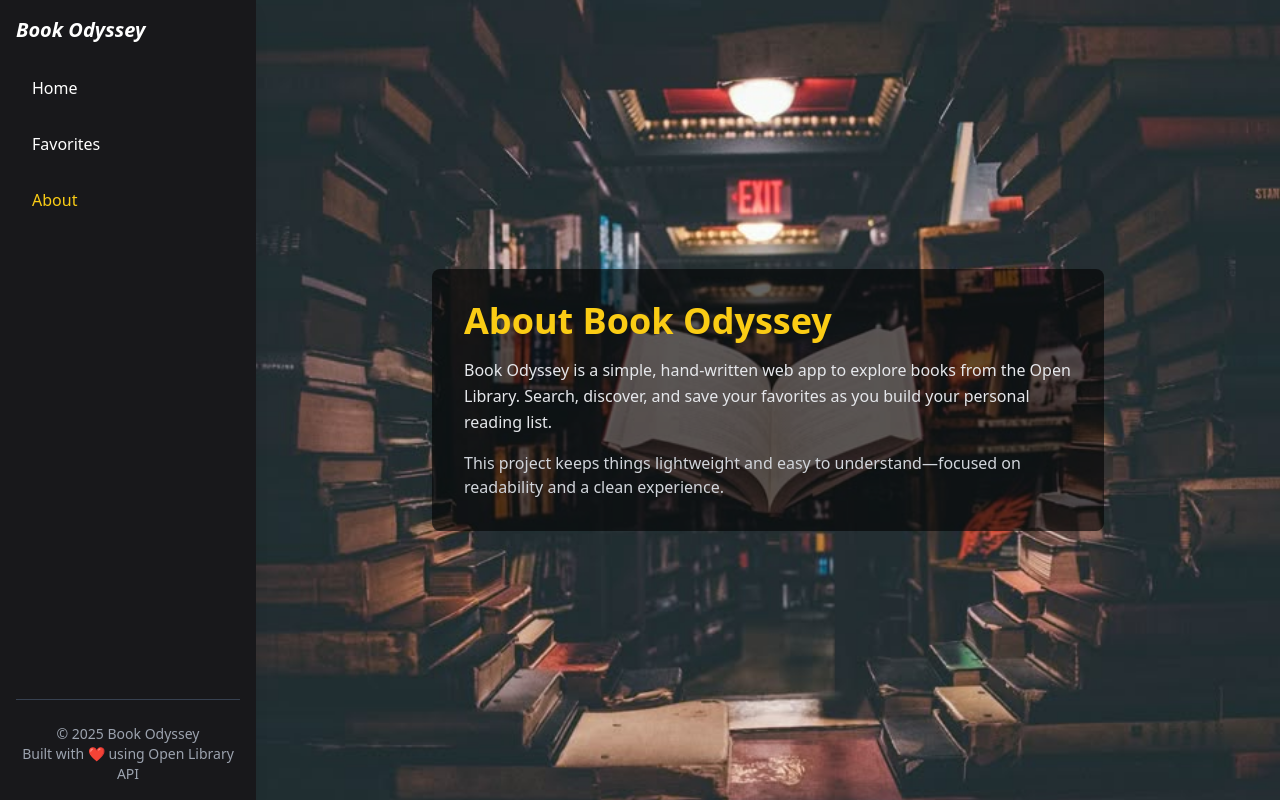
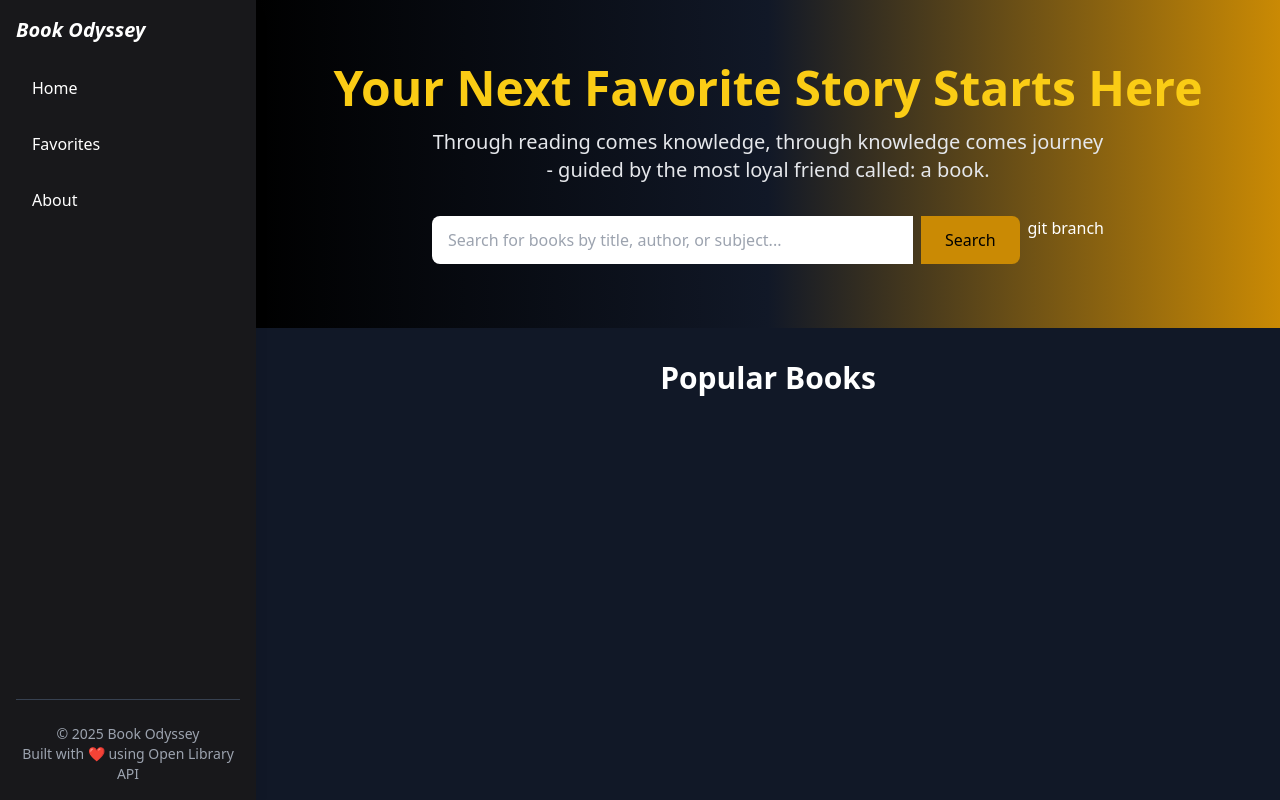
Before and after one commit to gihozo-elyse/Phase-One-Capstone-Projects-, a plain HTML site: page index.html in a window 1280 px wide. Drawn offline with nearby package versions, Linux system fonts and the light colour scheme.

Commit message:
i add changes index.html and about.html

```diff
--- a/index.html
+++ b/index.html
@@ -3,9 +3,9 @@
 <head>
     <meta charset="UTF-8">
     <meta name="viewport" content="width=device-width, initial-scale=1.0">
-    <title>About - Book Odyssey</title>
+    <title>Book Odyssey - Discover Your Next Read</title>
+
     <script src="https://cdn.tailwindcss.com"></script>
-
     <style>
         .mobile-menu {
             transform: translateX(-100%);
@@ -15,10 +15,16 @@
             transform: translateX(0);
         }
     </style>
+
+
+
 </head>
-<body class="bg-gray-900 text-white">
+<body class="bg-gray-900">
 
     <button id="mobileMenuButton" class="lg:hidden fixed top-4 left-4 z-50 bg-zinc-900 text-white p-3 rounded-lg">Menu</button>
+
+
+
 
     <nav id="sidebar" class="mobile-menu lg:translate-x-0 w-64 bg-zinc-900 shadow-lg fixed left-0 top-0 h-full flex flex-col p-4 z-50">
 
@@ -33,10 +39,11 @@
                 <a href="favorites.html" class="block px-4 py-2 rounded hover:text-yellow-400 text-white transition-colors">Favorites</a>
             </li>
             <li>
-                <a href="about.html" class="block px-4 py-2 rounded hover:text-yellow-400 text-yellow-400 transition-colors">About</a>
+                <a href="about.html" class="block px-4 py-2 rounded hover:text-yellow-400 text-white transition-colors">About</a>
             </li>
 
         </ul>
+
 
         <div class="mt-auto pt-6 border-t border-gray-700">
             <p class="text-gray-400 text-sm text-center">
@@ -48,22 +55,66 @@
 
 
     <main class="lg:ml-64 min-h-screen">
-        <section class="min-h-screen flex items-center justify-center px-6 py-16 relative">
-            <img src="about bg.jpg" alt="About background" class="absolute inset-0 w-full h-full object-cover z-0">
-            <div class="bg-black/60 rounded-lg p-8 max-w-2xl w-full relative z-10">
-                <h1 class="text-3xl md:text-4xl font-bold text-yellow-400 mb-4">About Book Odyssey</h1>
-                <p class="text-gray-200 leading-relaxed mb-4">
-                    Book Odyssey is a simple, hand-written web app to explore books from the Open Library.
-                    Search, discover, and save your favorites as you build your personal reading list.
+
+        <header class="w-full bg-gradient-to-r from-black via-gray-900 to-yellow-600 text-white justify-center items-center py-12 lg:py-16 px-4">
+            <div class="w-full  text-center">
+                <h1 class="text-3xl md:text-4xl lg:text-5xl font-bold mb-4 text-yellow-400">
+                    Your Next Favorite Story Starts Here
+                </h1>
+                <p class="text-lg md:text-xl mb-8 max-w-2xl mx-auto text-gray-200">
+                   Through reading comes knowledge, through knowledge comes journey - guided by the most loyal friend called: a book.
+
                 </p>
-                <p class="text-gray-300">
-                    This project keeps things lightweight and easy to understand—focused on readability
-                    and a clean experience.
-                </p>
+
+
+                <div class="max-w-2xl mx-auto flex flex-col sm:flex-row gap-2">
+                    <input
+                        type="text"
+                        id="searchInput"
+                        placeholder="Search for books by title, author, or subject..."
+                        class="flex-grow px-4 py-3 rounded-lg sm:rounded-l-lg sm:rounded-r-none text-gray-800 focus:outline-none focus:ring-2 focus:ring-yellow-400"
+                    >
+                    <button
+                        id="searchButton"
+                        class="bg-yellow-600 hover:bg-yellow-700 px-6 py-3 rounded-lg sm:rounded-r-lg sm:rounded-l-none font-medium text-black transition-colors whitespace-nowrap"
+                    >
+                        Search
+                    </button>git branch
+
+                </div>
             </div>
-        </section>
+        </header>
+
+
+        <div class="container mx-auto px-4 sm:px-6 py-6 lg:py-8">
+
+            <h2 id="sectionTitle" class="text-2xl md:text-3xl font-bold text-white mb-6 text-center">Popular Books</h2>
+
+            <div id="loadingSpinner" class="hidden flex justify-center items-center py-12">
+                <div class="animate-spin rounded-full h-12 w-12 border-b-2 border-yellow-600"></div>
+                <span class="ml-3 text-gray-600">Loading books...</span>
+            </div>
+
+
+            <div id="errorMessage" class="hidden bg-red-100 border border-red-400 text-red-700 px-4 py-3 rounded mb-6">
+                Error message will appear here
+            </div>
+
+
+            <div id="emptyState" class="hidden text-center py-12">
+                <h2 class="text-2xl font-semibold text-gray-600 mb-2">No books found</h2>
+                <p class="text-gray-500">Try searching for a different title or browse popular books.</p>
+            </div>
+
+
+            <div id="booksGrid" class="grid grid-cols-2 sm:grid-cols-3 md:grid-cols-4 lg:grid-cols-5 xl:grid-cols-6 gap-3 sm:gap-4">
+
+            </div>
+        </div>
     </main>
 
-    <script src="js/about.js"></script>
+    <script src="feachbooks.js"></script>
+    <script src="js/app.js"></script>
+    <script src="js/favorites.js"></script>
 </body>
 </html>
```
Also changed, not shown: about.html (+4 -6 lines).
